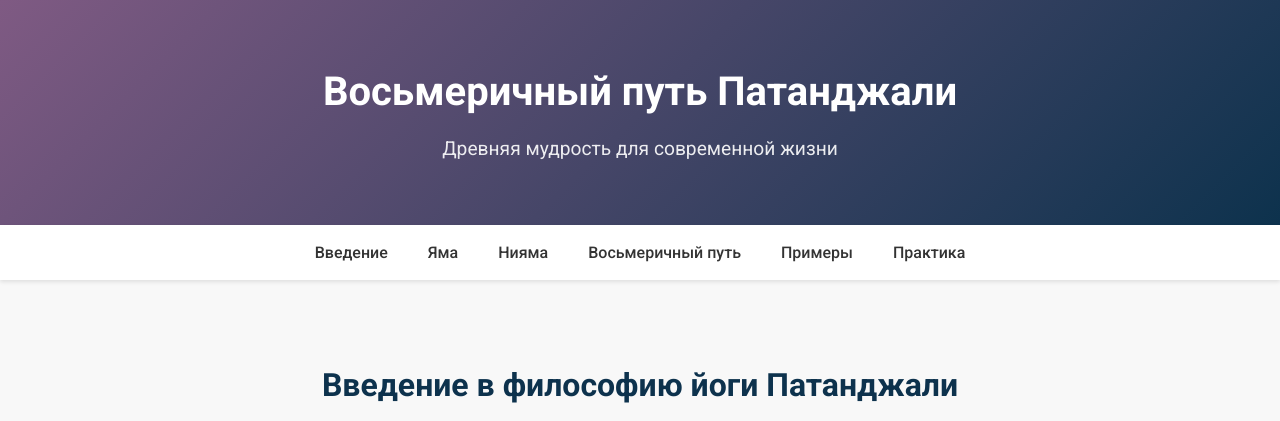
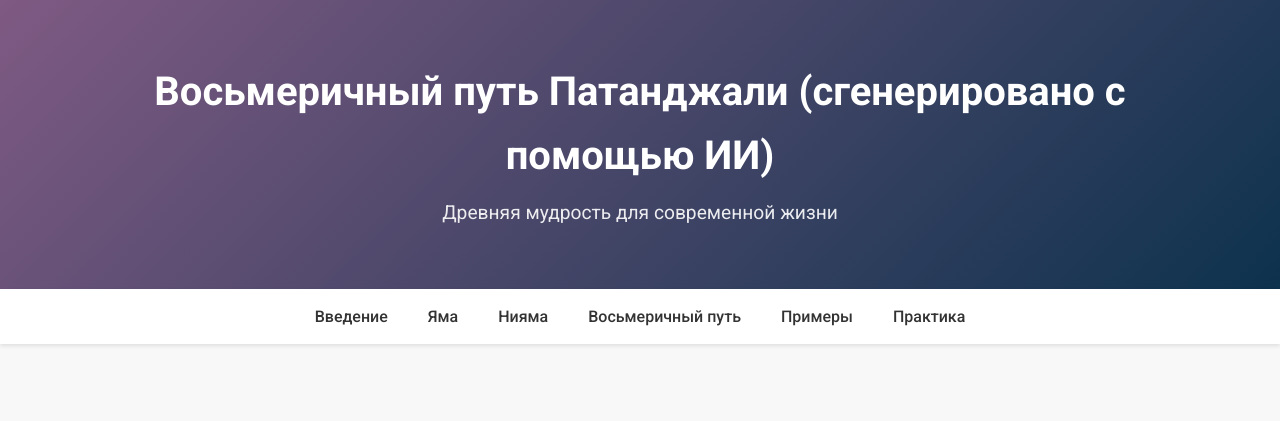
Before and after one commit to developandbehappy/yama-neyama, a plain HTML site: page index.html in a window 1280 px wide. Shown: the top 421 px of the page. Drawn offline with Linux system fonts and the light colour scheme.

Commit message:
Update index.html

```diff
--- a/index.html
+++ b/index.html
@@ -399,7 +399,7 @@
 <body>
     <header>
         <div class="container">
-            <h1>Восьмеричный путь Патанджали</h1>
+            <h1>Восьмеричный путь Патанджали (сгенерировано с помощью ИИ)</h1>
             <p class="subtitle">Древняя мудрость для современной жизни</p>
         </div>
     </header>
```
